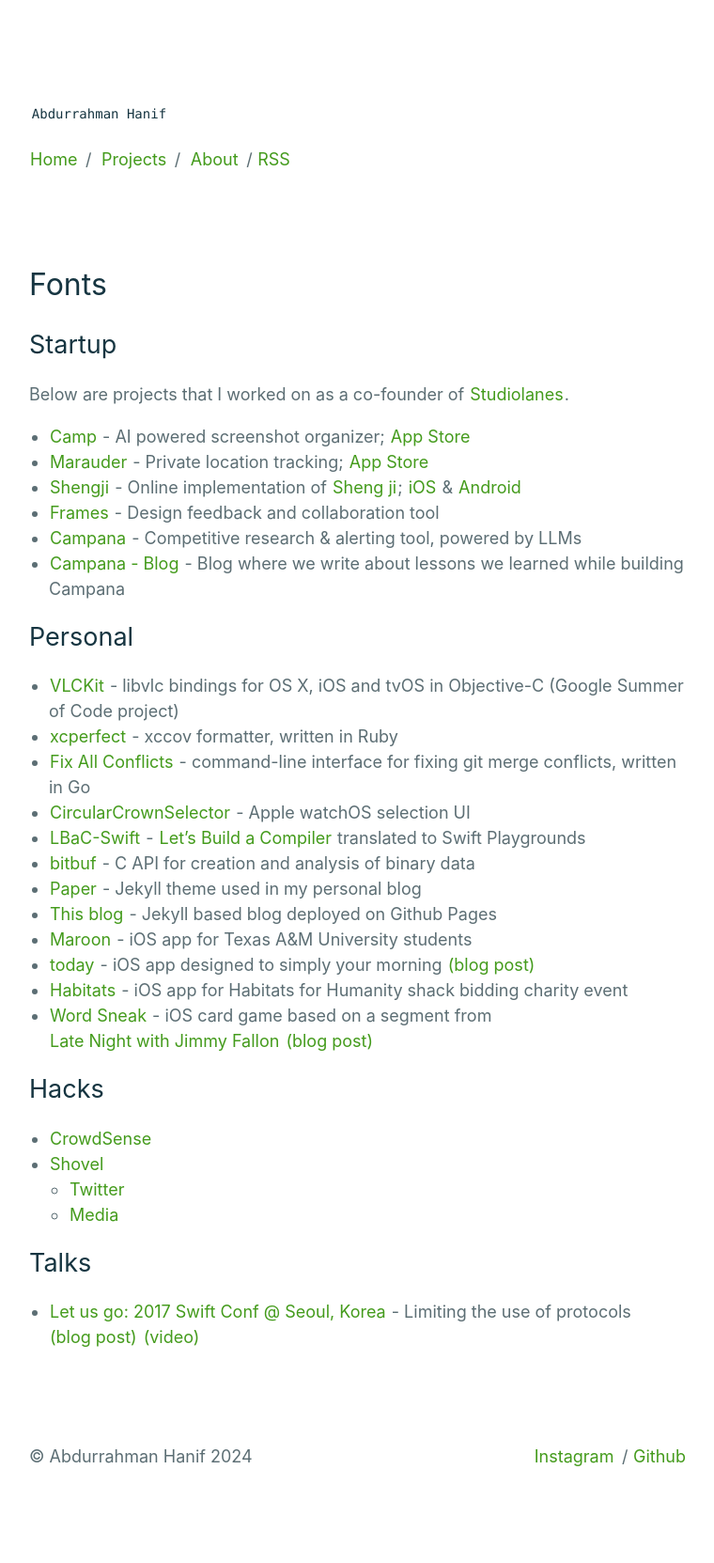
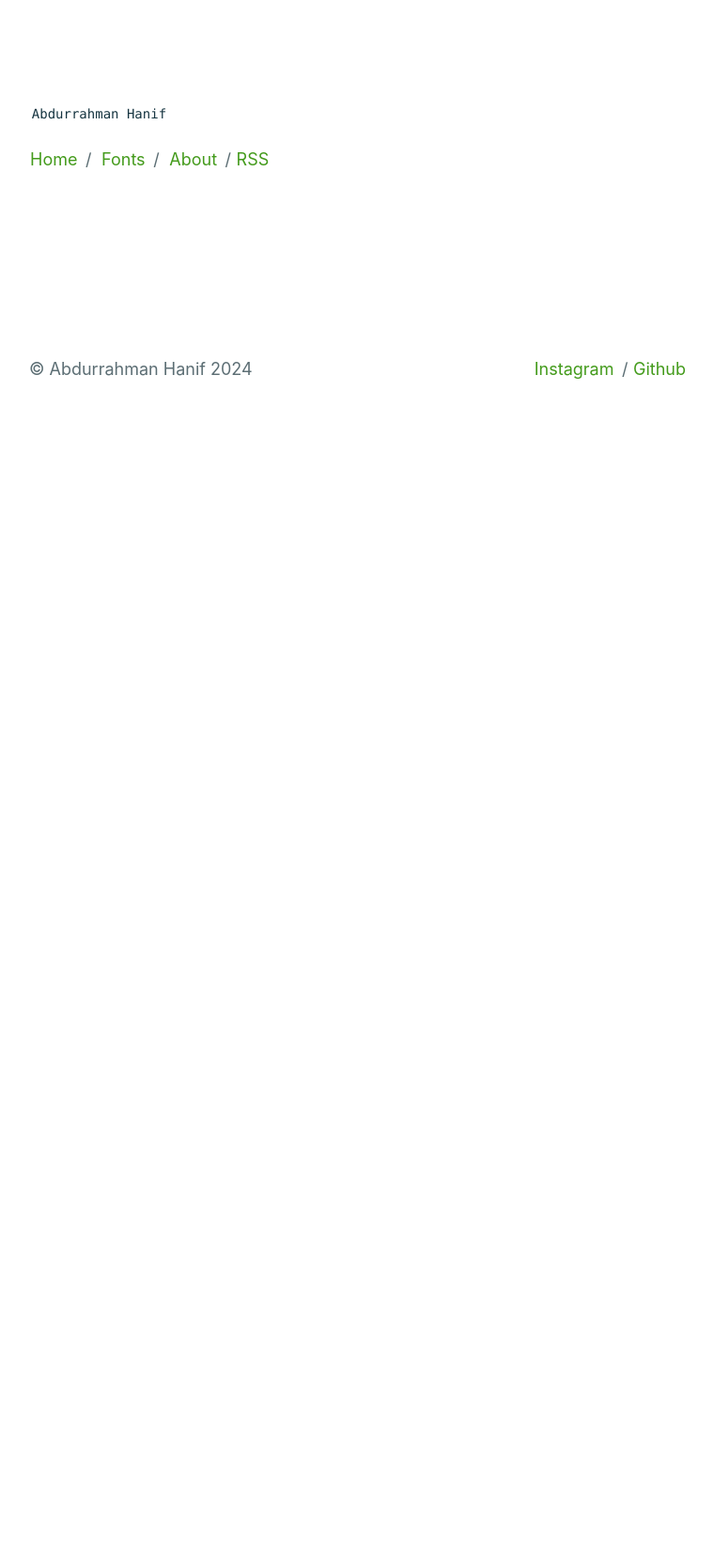
Before and after one commit to abdrhnf/abdrhnf.github.io, a Jekyll site: the page built from _pages/fonts.md, in a window 1280 px wide. Shown: the whole page at 94% size, without its empty margins (259-1019 px from the left). Built offline with Jekyll 4.4.1, drawn with Linux system fonts in a browser that asks for light colours; after the commit the page ends 900 px from its top, so only the background shows below that.

Commit message:
edit desc

```diff
--- a/_config.yml
+++ b/_config.yml
@@ -1,7 +1,7 @@
 # Site settings
 title: "Abdurrahman Hanif"
 description: >
-    Hi, I'm Hanif. Graphic and Type Designer based in Jakarta. Founder of Awal Studio and Monoco Type Foundry. Apart from his work, Hanif also has an interest in Sino-Muslims and likes writing articles.
+    Hi, I’m Hanif. Here, I mainly write about Fonts,and save my thoughts.
 
 author: Abdurrahman Hanif
 email: hanifanywhere@gmail.com
--- a/_includes/header.html
+++ b/_includes/header.html
@@ -6,7 +6,7 @@
     {% endif %}
     <p>
         <a href="{{ "/" | prepend: site.baseurl }}">Home</a><span
-          class="u-separate"></span> <a href="{{ "/projects/" | prepend:
-          site.baseurl }}">Projects</a><span class="u-separate"></span> <a href="{{ "/about/" | prepend: site.baseurl }}">About</a><span class="u-separate"></span><a href="{{ "/feed.xml" | prepend: site.baseurl }}">RSS</a>
+          class="u-separate"></span> <a href="{{ "/fonts/" | prepend:
+          site.baseurl }}">Fonts</a><span class="u-separate"></span> <a href="{{ "/about/" | prepend: site.baseurl }}">About</a><span class="u-separate"></span><a href="{{ "/feed.xml" | prepend: site.baseurl }}">RSS</a>
     </p>
 </header>
--- a/_pages/fonts.md
+++ b/_pages/fonts.md
@@ -1,40 +1,4 @@
 ---
 layout: content
-title: Fonts
 permalink: /fonts/
 ---
-
-# Startup
-
-Below are projects that I worked on as a co-founder of [Studiolanes](https://www.studiolanes.com).
-
-- [Camp](http://getcamp.xyz) - AI powered screenshot organizer; [App Store](https://apps.apple.com/gb/app/camp-a-scrapbook/id1658539800)
-- [Marauder](https://marauder.world) - Private location tracking; [App Store](https://apps.apple.com/us/app/marauder-retrace-your-steps/id6456485422)
-- [Shengji](http://shengji.world) - Online implementation of [Sheng ji](https://en.wikipedia.org/wiki/Sheng_ji); [iOS](https://apps.apple.com/us/app/shengji/id6473964274) & [Android](https://play.google.com/store/apps/details?id=com.studiolanes.tractor)
-- [Frames](https://frames.studiolanes.com) - Design feedback and collaboration tool
-- [Campana](https://getcampana.com) - Competitive research & alerting tool, powered by LLMs
-- [Campana - Blog](https://blog.getcampana.com) - Blog where we write about lessons we learned while building Campana
-
-# Personal
-
-- [VLCKit](https://github.com/videolan/vlckit) - libvlc bindings for OS X, iOS and tvOS in Objective-C (Google Summer of Code project)
-- [xcperfect](https://github.com/mkchoi212/xcperfect) - xccov formatter, written in Ruby
-- [Fix All Conflicts](https://github.com/mkchoi212/fac) - command-line interface for fixing git merge conflicts, written in Go
-- [CircularCrownSelector](https://github.com/mkchoi212/CircularCrownSelector) - Apple watchOS selection UI
-- [LBaC-Swift](https://github.com/mkchoi212/LBAC-Swift) - [Let's Build a Compiler](https://compilers.iecc.com/crenshaw/) translated to Swift Playgrounds
-- [bitbuf](https://github.com/mkchoi212/bitbuf) - C API for creation and analysis of binary data
-- [Paper](https://github.com/mkchoi212/paper-jekyll-theme) - Jekyll theme used in my personal blog
-- [This blog](https://github.com/mkchoi212/mkchoi212.github.io) - Jekyll based blog deployed on Github Pages
-- [Maroon](https://github.com/mkchoi212/Maroon) - iOS app for Texas A&M University students
-- [today](https://github.com/mkchoi212/today) - iOS app designed to simply your morning [(blog post)](https://www.deadbeef.me/2016/05/today-app)
-- [Habitats](https://github.com/mkchoi212/Habitats) - iOS app for Habitats for Humanity shack bidding charity event
-- [Word Sneak](https://github.com/mkchoi212/Wordsneak) - iOS card game based on a segment from [Late Night with Jimmy Fallon](https://www.youtube.com/watch?v=9nBBgD0q6rA) [(blog post)](https://www.deadbeef.me/2016/02/word-sneak)
-
-# Hacks
-- [CrowdSense](https://github.com/mkchoi212/crowd_sense)
-- [Shovel](https://github.com/muinmomin/vision)
-   - [Twitter](https://twitter.com/EEP_TAMU/status/932409691350724608)
-   - [Media](http://www.thebatt.com/science-technology/teams-apply-virtual-perspectives-to-practical-problems/article_f6429522-cdb2-11e7-800b-e367e6d55617.html)
-
-# Talks
-- [Let us go: 2017 Swift Conf @ Seoul, Korea](https://iosdevkor.github.io/let_us_go_2017_summer_review/) - Limiting the use of protocols [(blog post)](https://www.deadbeef.me/2017/06/first-talk) [(video)](https://news.realm.io/kr/news/understanding-swift-protocol/)
```
Also changed, not shown: 6 other files.
